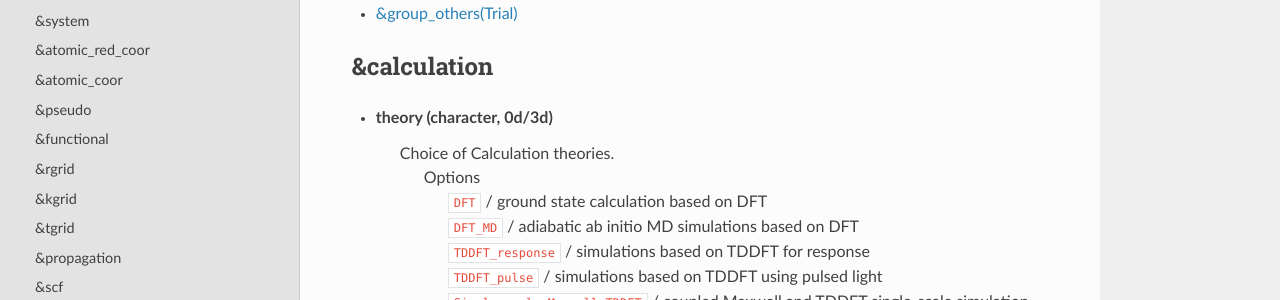
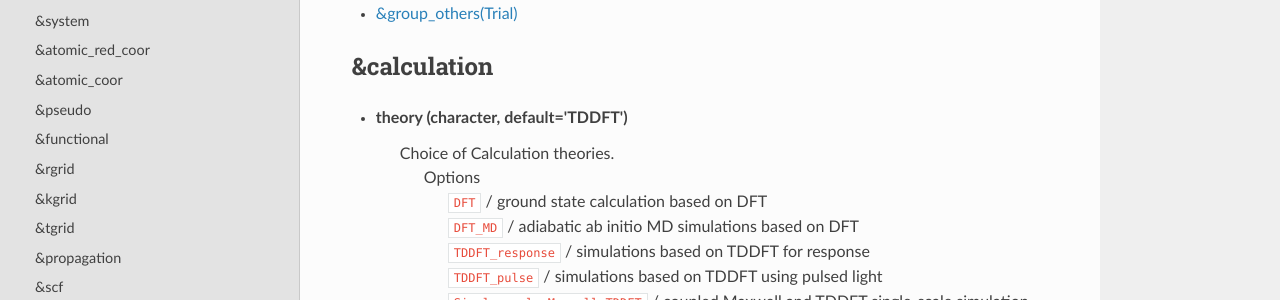
Before and after one commit to SALMON-TDDFT/SALMON-DOCS, a Sphinx documentation site: the page built from source/input_keyword_list.rst, in a window 1280 px wide and 900 px high, scrolled down 632 px. Shown: the part 150-450 px from the top of the window. Built offline with Sphinx 7.4.7 and the Read the Docs theme 2.0.0, drawn with Linux system fonts in a browser that asks for light colours; formulas are drawn with MathJax 3.

Commit message:
Update input_keyword_list.rst

```diff
--- a/source/input_keyword_list.rst
+++ b/source/input_keyword_list.rst
@@ -35,7 +35,7 @@ List of all input keywords
 &calculation
 ------------
 
-- **theory** (character, 0d/3d)
+- **theory** (character, default='TDDFT')
    | Choice of Calculation theories.
    |  Options
    |    ``DFT``  / ground state calculation based on DFT
```
